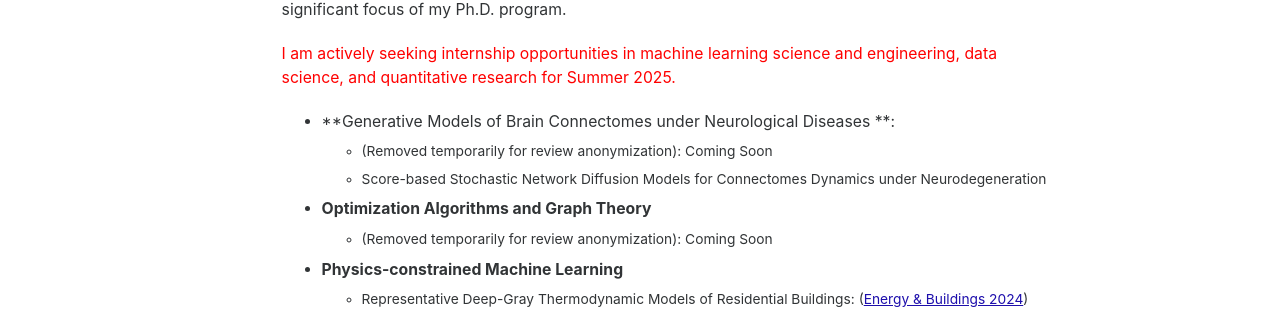
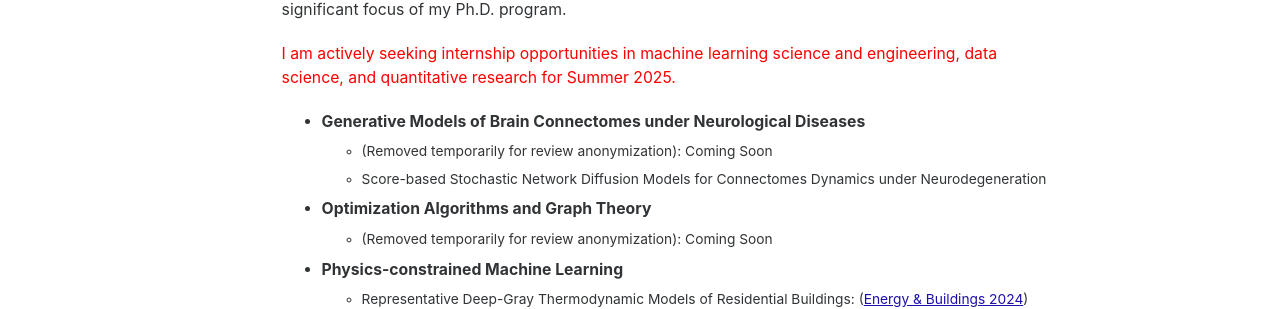
Before and after one commit to jxie1997/jxie1997.github.io, a Jekyll site: the page built from _pages/about.md, in a window 1280 px wide and 1327 px high. Shown: the part 468-777 px from the top of the window. Built offline with Jekyll 4.4.1, drawn with Linux system fonts in a browser that asks for light colours.

Commit message:
oct 3 2nd

```diff
--- a/_pages/about.md
+++ b/_pages/about.md
@@ -18,7 +18,7 @@ A key focus of my Ph.D. research is the study of social, physical, and pathologi
 
 <span style="color: red"> I am actively seeking internship opportunities in machine learning science and engineering, data science, and quantitative research for Summer 2025. </span>
 
-* **Generative Models of Brain Connectomes under Neurological Diseases **:
+* **Generative Models of Brain Connectomes under Neurological Diseases**
   - (Removed temporarily for review anonymization): Coming Soon
   - Score-based Stochastic Network Diffusion Models for Connectomes Dynamics under Neurodegeneration
 
```
